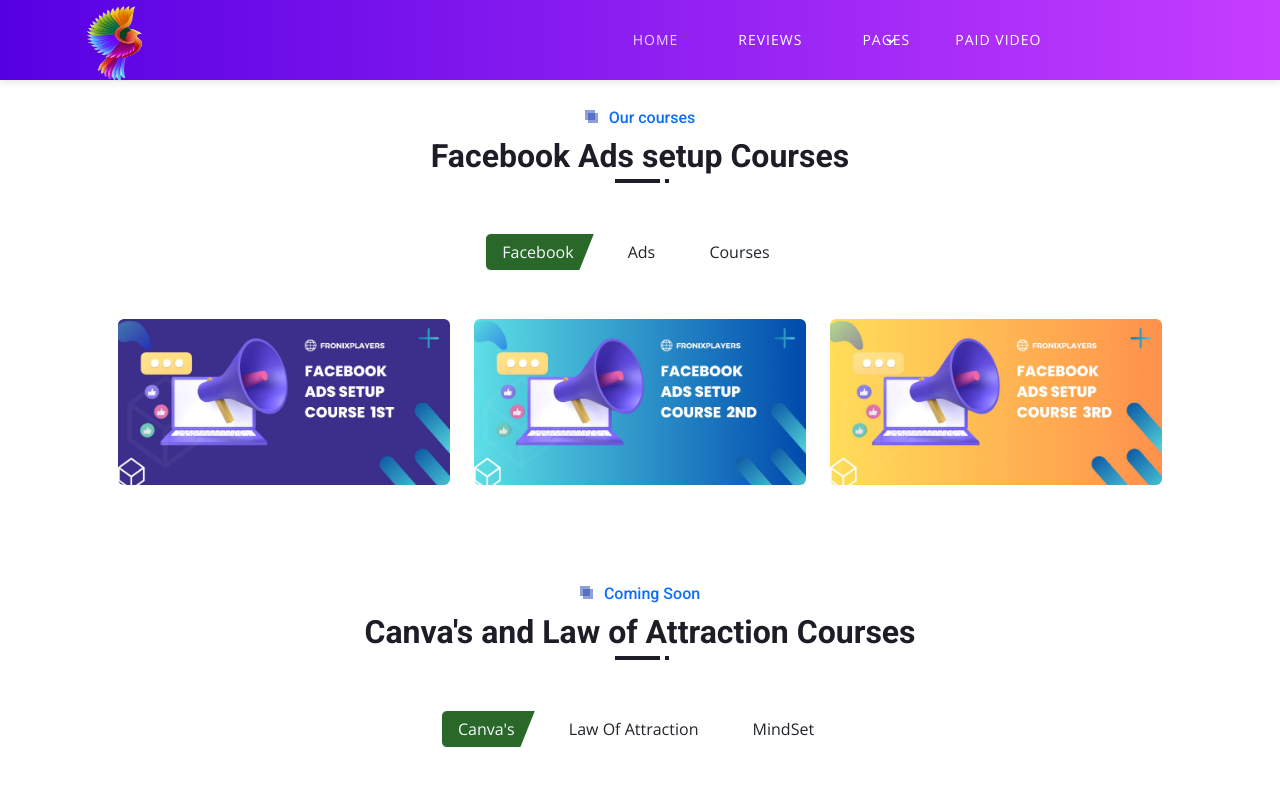
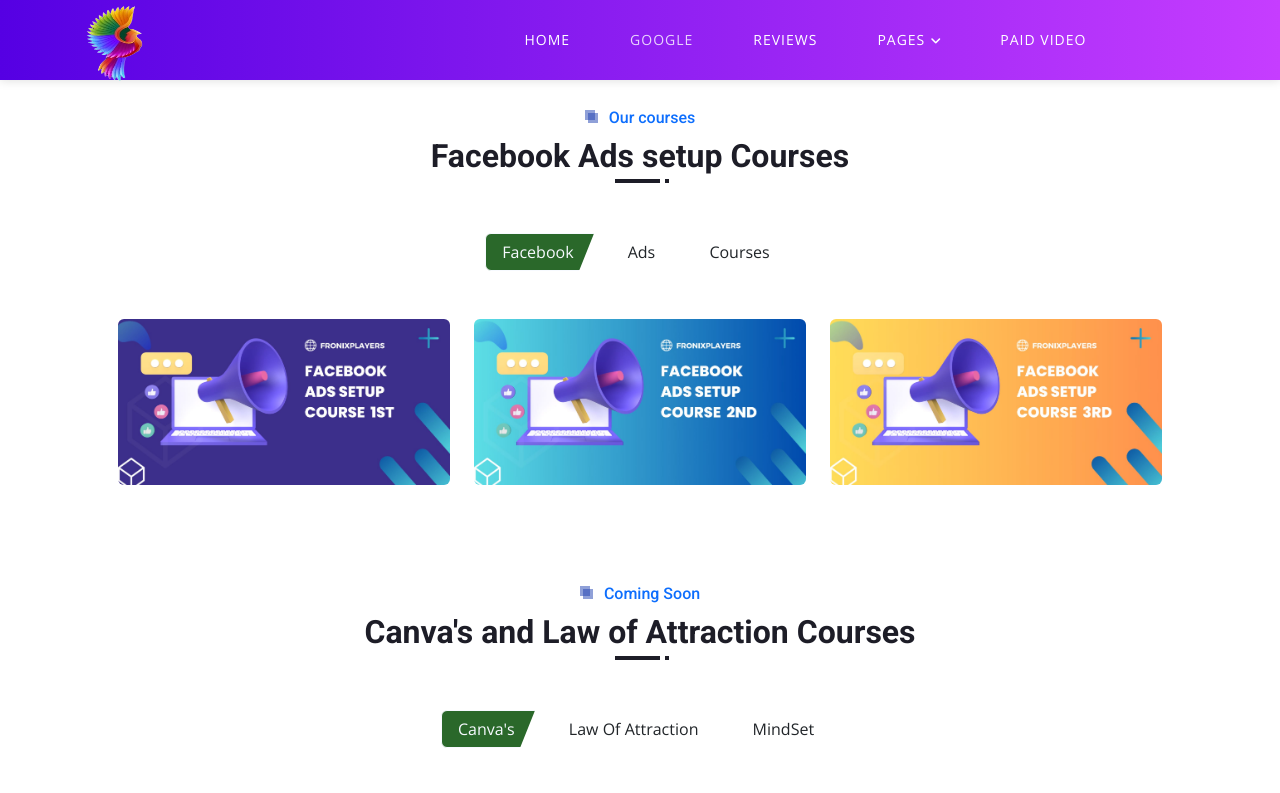
Before and after one commit to Fronixplayers/testing, a plain HTML site: page courses.html in a window 1280 px wide. Shown: the top 793 px of the page. Drawn offline with nearby package versions, Linux system fonts and the light colour scheme.

Commit message:
secondcommit

```diff
--- a/courses.html
+++ b/courses.html
@@ -103,7 +103,8 @@
                     <!-- ***** Logo End ***** -->
                     <!-- ***** Menu Start ***** -->
                     <ul class="nav">
-                        <li class="scroll-to-section"><a href="index.html" class="active">Home</a></li>
+                        <li class="scroll-to-section"><a href="index.html">Home</a></li>
+                        <li class="scroll-to-section"><a href="https://g.co/kgs/LGm71jW" class="active">Google</a></li>
                         <li class="scroll-to-section"><a href="testimonial.html">Reviews</a></li>
                         <li class="has-sub">
                             <a href="javascript:void(0)">Pages</a>
```
Also changed, not shown: about.html (+2 -1 lines), faqs.html (+2 -1 lines), index.html (+2 -1 lines), team.html (+2 -1 lines), testimonial.html (+2 -1 lines), video.html (+2 -2 lines).
